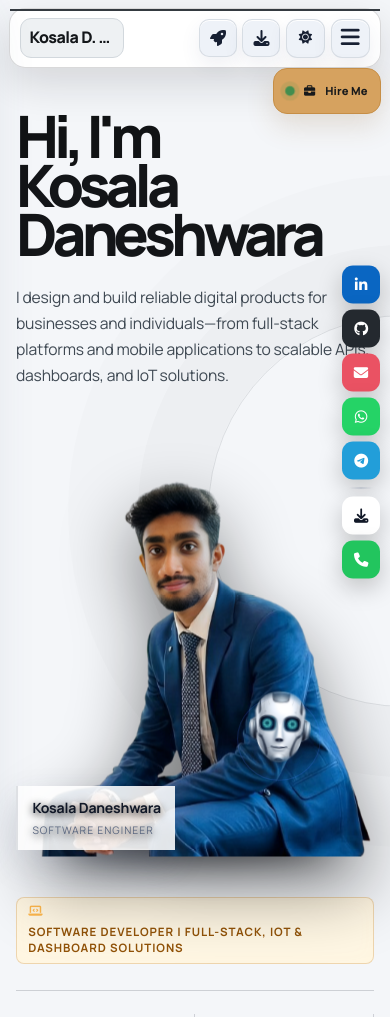
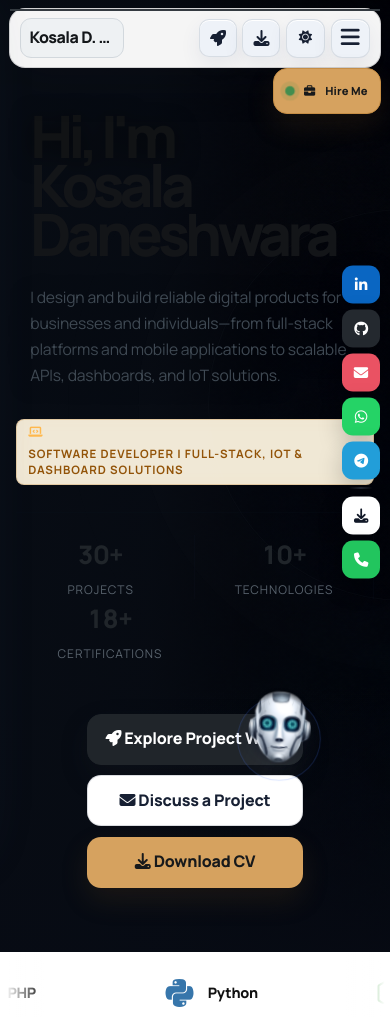
Before and after one commit to kosaladathapththu/My-portfolio, a PHP site: page / in a window 390 px wide. Shown: the top 1017 px of the page. Run offline with PHP 8.4, Linux system fonts and the light colour scheme; grey boxes are pictures that could not be loaded.

Commit message:
Update project visuals styles to version 8 and add hero background image with responsive adjustments

```diff
--- a/index.html
+++ b/index.html
@@ -751,7 +751,7 @@ footer{background:#05070c!important;border-top:1px solid var(--line)!important}.
 <link rel="stylesheet" href="light-premium.css?v=6"/>
 <link rel='stylesheet' href='marquee.css?v=5'/>
 <link rel='stylesheet' href='about-layout.css?v=3'/>
-<link rel='stylesheet' href='project-visuals.css?v=7'/>
+<link rel='stylesheet' href='project-visuals.css?v=8'/>
 </head>
 
 <body>
--- a/project-visuals.css
+++ b/project-visuals.css
@@ -92,3 +92,21 @@ body.light .about-explainer{border-color:rgba(40,55,77,.16);box-shadow:0 25px 65
 body.light .contact-explainer{border-color:rgba(40,55,77,.16);box-shadow:0 25px 65px rgba(40,53,75,.18)}
 @media(max-width:900px){#contactFormSection .contact-intro{grid-template-columns:1fr;gap:1.5rem;margin-bottom:1.7rem}.contact-explainer{width:100%;max-width:620px;margin:0 auto;border-radius:20px}}
 @media(max-width:560px){.contact-explainer{aspect-ratio:4/3}.contact-explainer figcaption{left:1rem;right:1rem;bottom:.9rem}}
+/* Identity-led full-width hero background */
+.hero{position:relative!important;isolation:isolate!important;background-image:linear-gradient(90deg,rgba(4,8,14,.97) 0%,rgba(4,8,14,.89) 35%,rgba(4,8,14,.45) 62%,rgba(4,8,14,.13) 100%),url("hero-background-v2.png")!important;background-size:cover!important;background-repeat:no-repeat!important;background-position:center center!important}
+.hero::after{content:"";position:absolute;z-index:-1;inset:auto 0 0;height:28%;background:linear-gradient(transparent,rgba(7,11,20,.88));pointer-events:none}
+.hero .hero-container{position:relative;z-index:2;display:block!important}
+.hero .hero-content{max-width:690px}
+.hero .hero-portrait{display:none!important}
+body.light .hero{background-image:linear-gradient(90deg,rgba(8,13,21,.93) 0%,rgba(8,13,21,.82) 39%,rgba(8,13,21,.36) 67%,rgba(8,13,21,.08) 100%),url("hero-background-v2.png")!important}
+@media(max-width:900px){
+  .hero{min-height:100svh!important;background-position:68% center!important;background-image:linear-gradient(90deg,rgba(4,8,14,.96) 0%,rgba(4,8,14,.84) 48%,rgba(4,8,14,.38) 100%),url("hero-background-v2.png")!important}
+  .hero .hero-container{display:flex!important}
+  .hero .hero-content{display:contents!important;max-width:none}
+  .hero .hero-portrait{display:none!important}
+  .hero-content h1{order:1!important}.hero-content>p{order:2!important}.hero-label{order:3!important}.hero-stats{order:4!important}.hero-buttons{order:5!important}
+}
+@media(max-width:560px){
+  .hero{background-position:64% center!important;background-image:linear-gradient(180deg,rgba(4,8,14,.9) 0%,rgba(4,8,14,.76) 42%,rgba(4,8,14,.95) 100%),url("hero-background-v2.png")!important}
+  .hero-content h1,.hero-content>p{max-width:92%!important;text-shadow:0 2px 22px rgba(0,0,0,.58)}
+}
```
Also changed, not shown: hero-background-v2.png (added).
